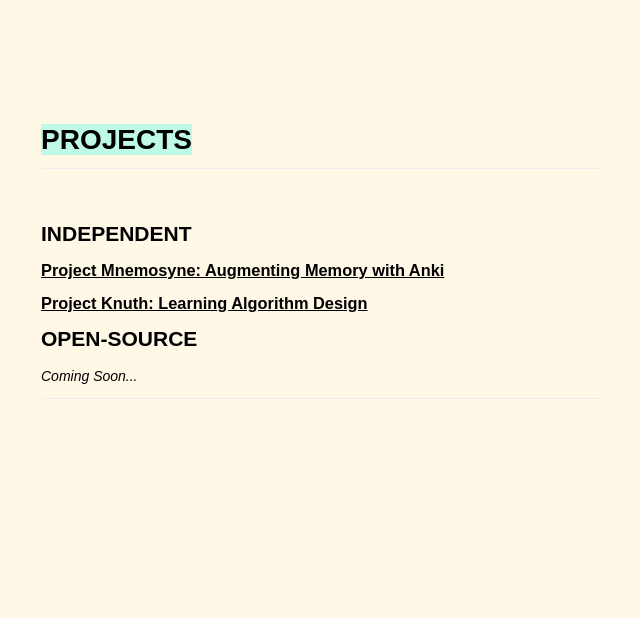
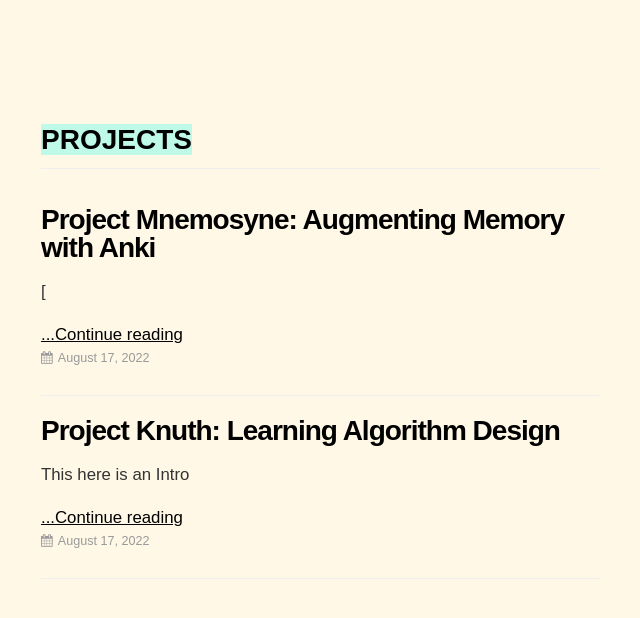
Before and after one commit to dCO2/rococo, a Jekyll site: the page built from projects/index.html, in a window 1280 px wide. Shown: the top 618 px of the page, without its empty margins (335-975 px from the left). Built offline with Jekyll 4.4.1, drawn with Linux system fonts in a browser that asks for light colours; some web fonts are replaced.

Commit message:
Update index.html

```diff
--- a/projects/index.html
+++ b/projects/index.html
@@ -9,13 +9,20 @@ permalink: projects/
 </div>
 <br>
 
-<div class="post">
-    <h2>INDEPENDENT</h2>
-    {% for post in site.posts %}
-        {% if post.layout == 'project' %}
-            <h3><a href="{{ post.url }}">{{ post.title }}</a></h3>
-        {% endif %}
-    {% endfor %}
-    <h2>OPEN-SOURCE</h2>
-    <i>Coming Soon...</i>
-</div>
+{% for post in site.posts %}
+    {% if post.layout == 'project' %}
+        <div class=post>
+            <h1 class=title><a href="{{ post.url }}">{{ post.title }}</a></h1>
+            {% if post.feature %}
+            <p class=feature-image>
+                <img src="{{ post.feature-image }}"/>
+            </p>
+            {% endif %}
+            <div class=content>
+                {{ post.excerpt | markdownify }}
+                <a href="{{ post.url }}">...Continue reading</a>
+            </div>
+            {% include post-meta.html %}
+        </div>
+    {% endif %}
+{% endfor %}
```
